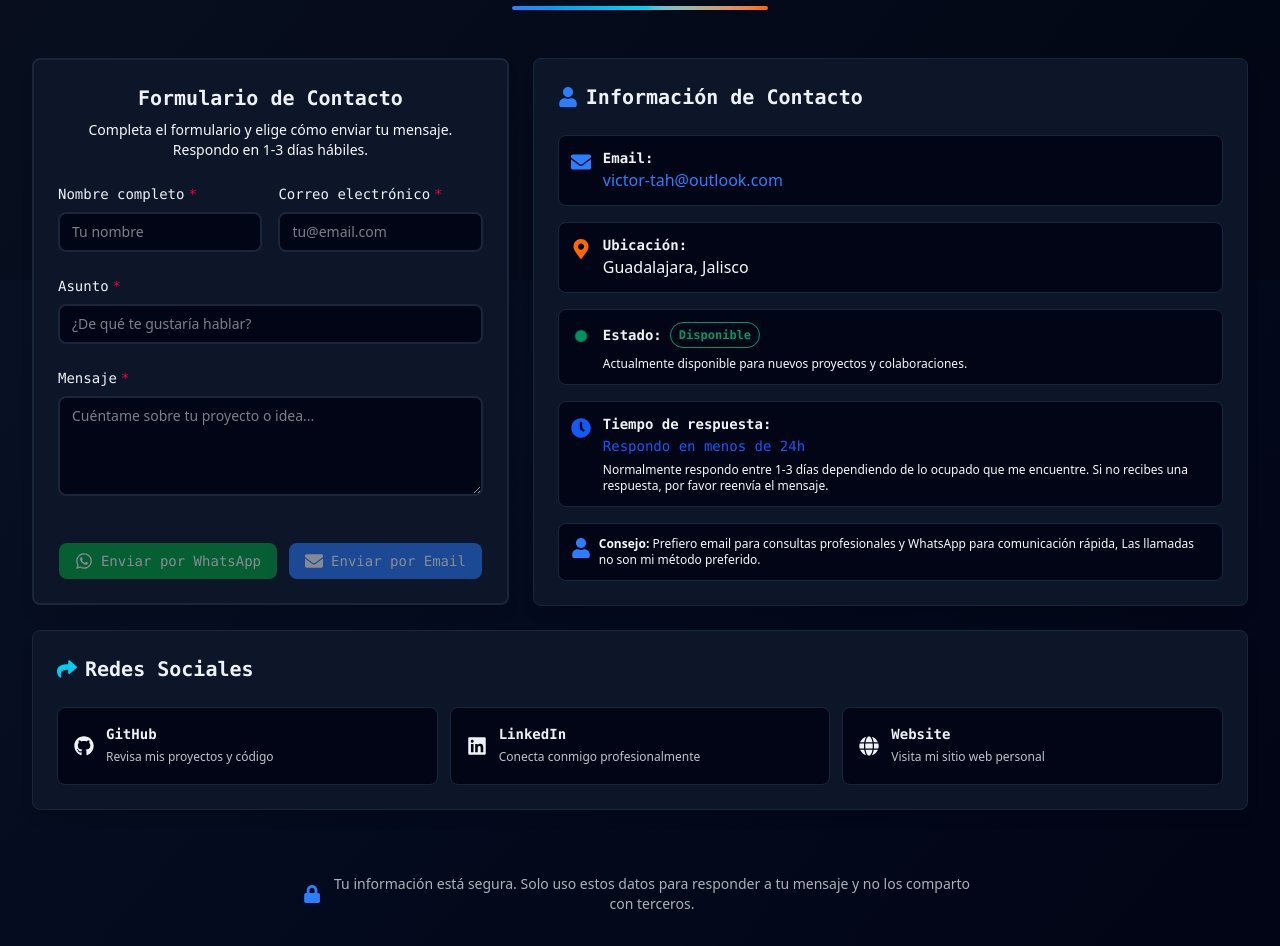
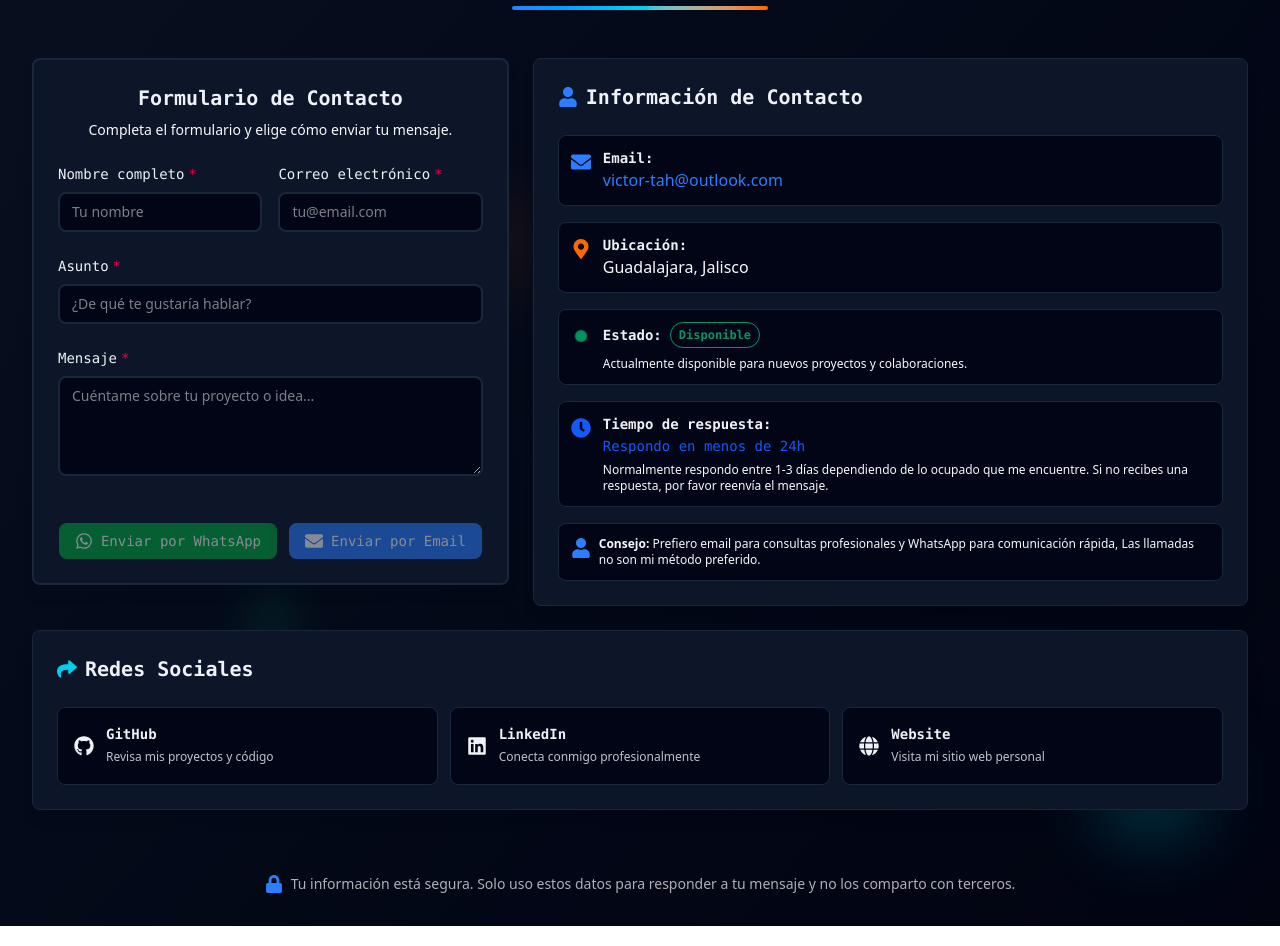
Before and after one commit to victortelles/Portafolio, a Next.js app: page /contact in a window 1280 px wide. Shown: the part 520-1466 px from the top of the page. Built offline with nearby package versions, Linux system fonts and the light colour scheme.

Commit message:
contact(feat): cambios de texto

```diff
--- a/src/components/contact/ContactForm/formData.json
+++ b/src/components/contact/ContactForm/formData.json
@@ -1,7 +1,7 @@
 {
     "title": "Formulario de Contacto",
     "subtitle": "¿Tienes un proyecto en mente? ¡Hablemos!",
-    "description": "Completa el formulario y elige cómo enviar tu mensaje. Respondo en 1-3 días hábiles.",
+    "description": "Completa el formulario y elige cómo enviar tu mensaje.",
     "responseNote": "⏰ Tiempo de respuesta: Normalmente respondo entre 1-3 días. Si no recibes respuesta en una semana, por favor reenvía el formulario.",
     "form": {
         "fields": {
--- a/src/components/contact/ContactPage/ContactPage.tsx
+++ b/src/components/contact/ContactPage/ContactPage.tsx
@@ -15,14 +15,25 @@ import '@/styles/contact.css';
 const ContactPage: React.FC = () => {
     const pageData = data as ContactPageData;
     return (
-        <div className="min-h-screen bg-gradient-to-br from-[var(--color-base-200)] to-[var(--color-base-100)]">
+        <div className="min-h-screen bg-gradient-to-br from-[var(--color-base-200)] to-[var(--color-base-100)] relative overflow-hidden">
 
             {/* Background overlay */}
-            <div className="absolute inset-0 bg-black/20"></div>
+            <div className="absolute inset-0 bg-black/20 pointer-events-none"></div>
+
+            {/* Bolitas decorativas difuminadas */}
+            <div className="pointer-events-none select-none absolute inset-0 z-0">
+                {/* Bolitas grandes */}
+                <div className="absolute top-16 left-16 w-32 h-32 bg-[var(--color-primary)] opacity-20 rounded-full blur-2xl animate-pulse" style={{ animationDelay: '0s' }}></div>
+                <div className="absolute bottom-24 right-20 w-24 h-24 bg-[var(--color-accent)] opacity-20 rounded-full blur-2xl animate-pulse" style={{ animationDelay: '1.2s' }}></div>
+                <div className="absolute top-1/2 left-1/3 w-20 h-20 bg-[var(--color-secondary)] opacity-20 rounded-full blur-2xl animate-pulse" style={{ animationDelay: '2s' }}></div>
+                {/* Bolitas pequeñas */}
+                <div className="absolute top-1/4 right-1/4 w-10 h-10 bg-[var(--color-info)] opacity-15 rounded-full blur-xl animate-pulse" style={{ animationDelay: '1.7s' }}></div>
+                <div className="absolute bottom-1/5 left-1/5 w-8 h-8 bg-[var(--color-success)] opacity-15 rounded-full blur-xl animate-pulse" style={{ animationDelay: '2.5s' }}></div>
+                <div className="absolute top-2/3 right-1/6 w-12 h-12 bg-[var(--color-warning)] opacity-15 rounded-full blur-xl animate-pulse" style={{ animationDelay: '2.8s' }}></div>
+            </div>
 
             <div className="relative z-10">
                 <main className="max-w-7xl mx-auto px-4 sm:px-6 lg:px-8 py-8">
-
                     {/* Back button */}
                     <div className="mb-8">
                         <Link
@@ -46,32 +57,27 @@ const ContactPage: React.FC = () => {
 
                     {/* Bento Grid Layout */}
                     <div className="contact-bento-layout">
-
                         {/* Contact Form */}
                         <div className="contact-form-area animate-slide-up animate-delay-200 bento-card">
                             <ContactForm />
                         </div>
-
                         {/* Contact Information - Expandido */}
                         <div className="contact-info-area animate-slide-up animate-delay-300 bento-card">
                             <ContactInfo />
                         </div>
-
                         {/* Social Links Card - Abajo en desktop */}
                         <div className="social-links-area animate-slide-up animate-delay-400 bento-card">
                             <SocialLinksCard />
                         </div>
-
                     </div>
 
                     {/* Footer note */}
-                    <div className="text-center mt-16 animate-slide-up animate-delay-300">
-                        <p className="text-sm text-[var(--color-neutral-content)]/70 font-sans max-w-2xl mx-auto flex items-center justify-center gap-2">
+                    <div className="w-full mt-16 animate-slide-up animate-delay-300">
+                        <p className="text-sm text-[var(--color-neutral-content)]/70 font-sans max-w-4xl mx-auto flex items-center justify-center gap-2 w-full text-center">
                             <FaLock className="text-lg text-[var(--color-primary)]" aria-label="lock icon" />
                             {pageData.footerNote.note}
                         </p>
                     </div>
-
                 </main>
             </div>
         </div>
```
